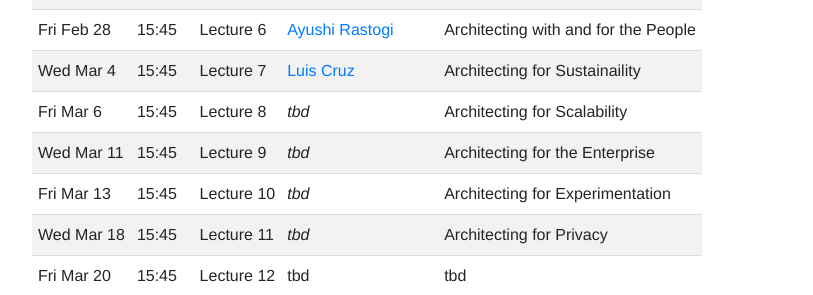
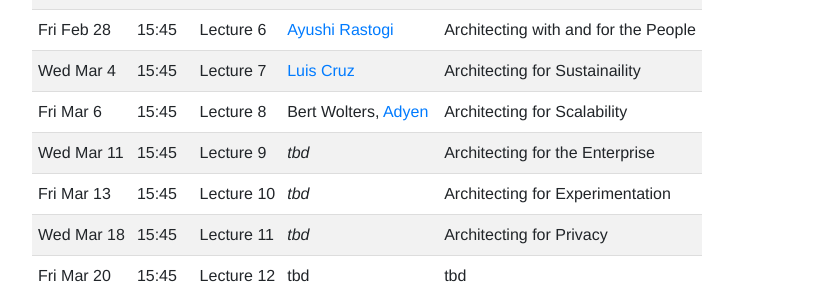
Before and after one commit to SERG-Delft/delftswa, a Jekyll site: the page built from 2020/index.md, in a window 1280 px wide. Shown: the part 845-1140 px from the top of the page, without its empty margins (224-1037 px from the left). Built offline with Jekyll 4.4.1, drawn with Linux system fonts in a browser that asks for light colours; part of the change alters nothing that is shown.

Commit message:
Add Adyen lecture

```diff
--- a/2020/index.md
+++ b/2020/index.md
@@ -19,7 +19,7 @@ Fri Feb 21 | 15:45 | Lecture 4 | [Marco Di Biase], [SIG]  | Architecting for Mai
 Wed Feb 26 | 15:45 | Lecture 5 | [Xavier Devroey]         | Architecting for Configurability
 Fri Feb 28 | 15:45 | Lecture 6 | [Ayushi Rastogi]         | Architecting with and for the People
 Wed Mar 4  | 15:45 | Lecture 7 | [Luis Cruz]              | Architecting for Sustainaility
-Fri Mar 6  | 15:45 | Lecture 8 | _tbd_                    | Architecting for Scalability
+Fri Mar 6  | 15:45 | Lecture 8 | Bert Wolters, [Adyen]    | Architecting for Scalability
 Wed Mar 11 | 15:45 | Lecture 9 | _tbd_                    | Architecting for the Enterprise
 Fri Mar 13 | 15:45 | Lecture 10 | _tbd_                   | Architecting for Experimentation
 Wed Mar 18 | 15:45 | Lecture 11 | _tbd_                   | Architecting for Privacy
@@ -34,7 +34,23 @@ Fri Apr 3  | full day |  | All student teams | Team presentations
 [xavier devroey]: http://xdevroey.be/
 [ayushi rastogi]: https://ayushirastogi.github.io/
 [luis cruz]: https://luiscruz.github.io/
+[adyen]: https://www.adyen.com/
 
+<!--
+
+### Labwork Assignments
+
+#### Essays
+
+#### Contributions
+
+#### Final Presentation
+
+#### Reviewing
+
+Learning from other teams is an integral part of this course.
+
+-->
 
 ### Deadlines (tentative)
 
@@ -45,3 +61,26 @@ Mon Mar 16 | 17:00 | Team essay 2 | First pull requests made  | 2 x Essay 1
 Mon Mar 23 | 17:00 | Team essay 3 | --                        | 2 x Essay 2
 Mon Mar 30 | 17:00 | Team essay 4 | Pull requests as assessed | 2 x Essay 3
 Mon Apr  6 | 17:00 | --           | --                        | 2 Teams
+
+<!--
+
+### Grades (tentative)
+
+Students will receive grades based on the following:
+
+- `E`: Team performance for each of the four essays (1-10), composed form the average of the four essays E1..E4.
+- `C`: Team performance for code contributions (1-10)
+- `P`: Team performance for final presentation (1-10)
+- `R`: Individual performance in reviewing (-1, 0, 1)
+- `A`: Individual performance in participation (-1, 0, 1)
+
+The _team grade_ is the weighted average of the team activities:
+
+    T = (3*E + C + P)/5
+
+The _individual grade_ is then the team grade to which a bonus is added (or subtracted) for exceptionally (top 10%) strong results.
+
+	I = T + 0.5 * (R + A)
+
+
+-->
```
